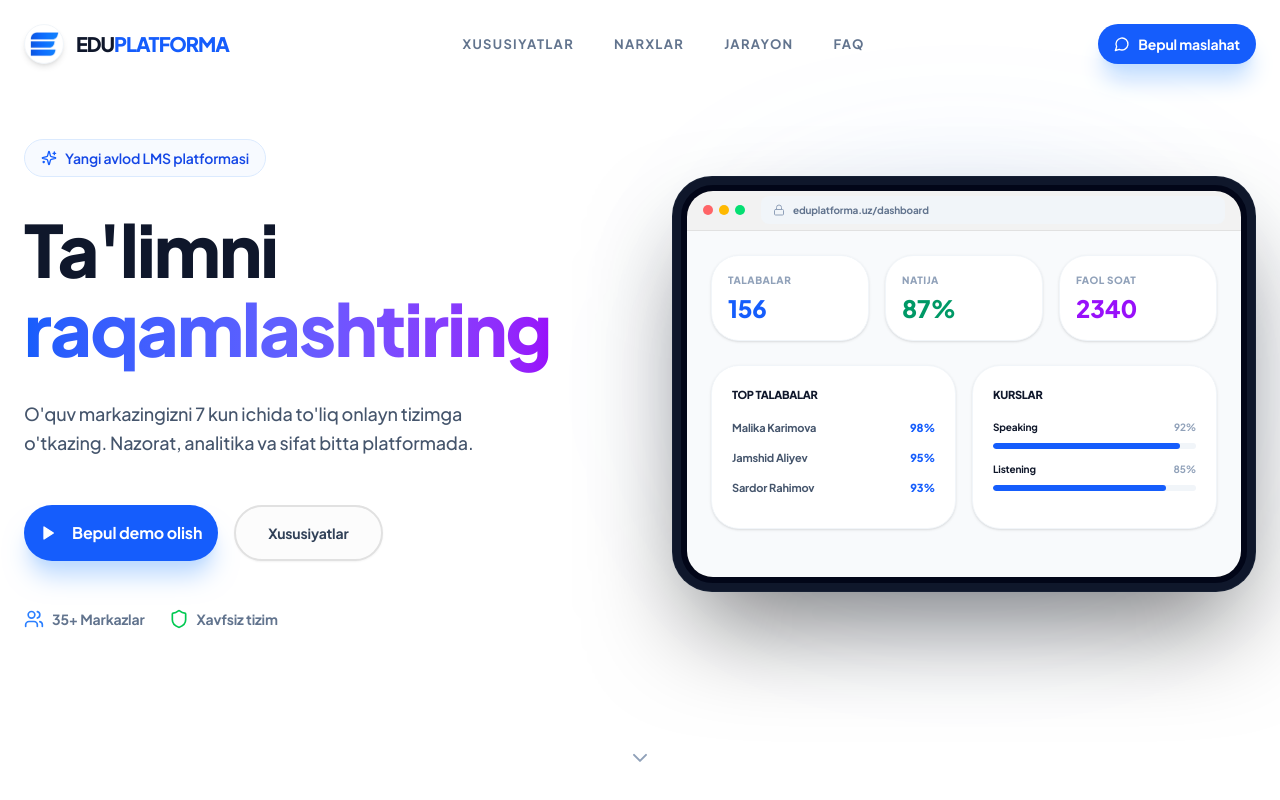
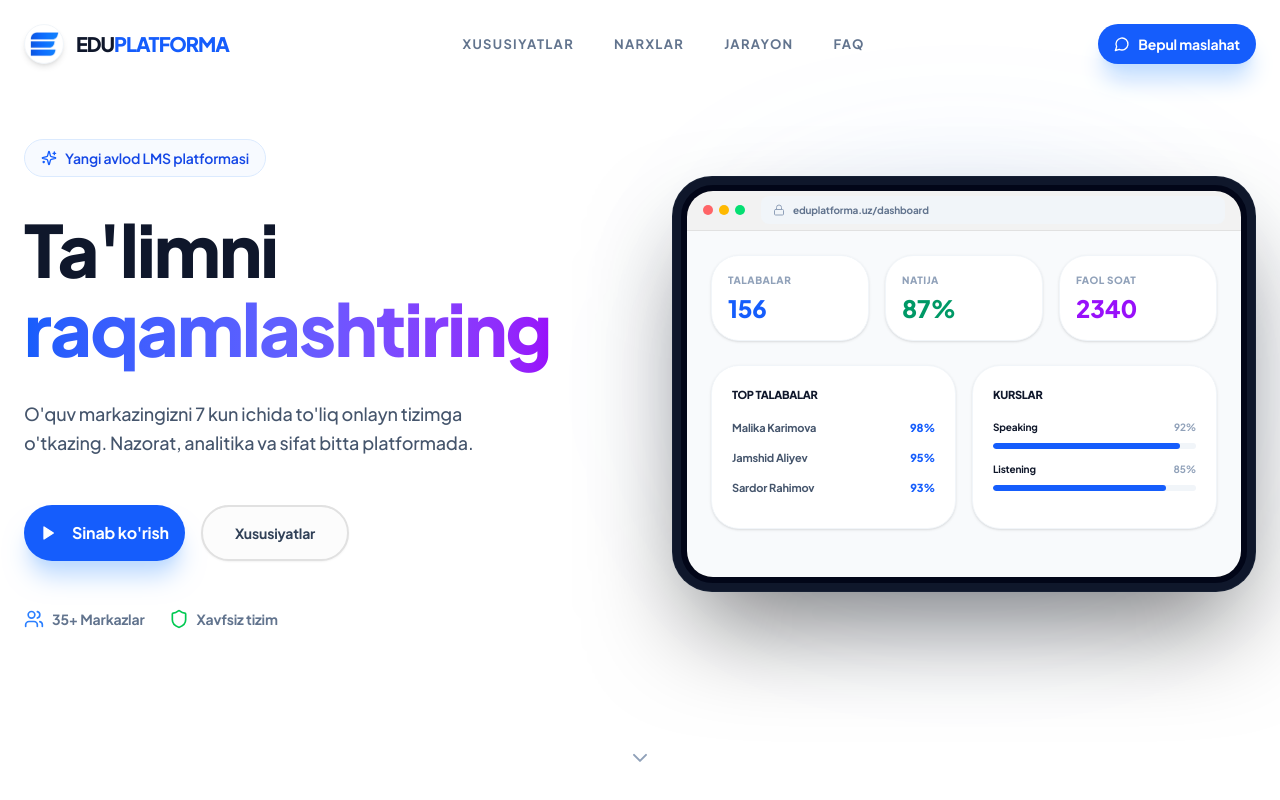
Before and after one commit to AdhamNomozov/EduPlatforma_landing, a Next.js app: page / in a window 1280 px wide. Shown: the top 800 px of the page. Built offline with nearby package versions, Linux system fonts and the light colour scheme.

Commit message:
Update hero.tsx

```diff
--- a/components/hero.tsx
+++ b/components/hero.tsx
@@ -110,7 +110,7 @@ export function Hero() {
               <Button size="lg" className="h-14 px-8 rounded-2xl bg-blue-600 hover:bg-blue-700 shadow-xl shadow-blue-200 text-white font-bold text-base" asChild>
                 <a href="https://t.me/eduplatforma_bot" target="_blank" rel="noopener noreferrer">
                   <Play className="w-5 h-5 mr-2 fill-current" />
-                  Bepul demo olish
+                  Sinab ko'rish
                 </a>
               </Button>
               <Button size="lg" variant="outline" className="h-14 px-8 rounded-2xl border-2 hover:bg-slate-50 font-bold text-slate-700" asChild>
```
